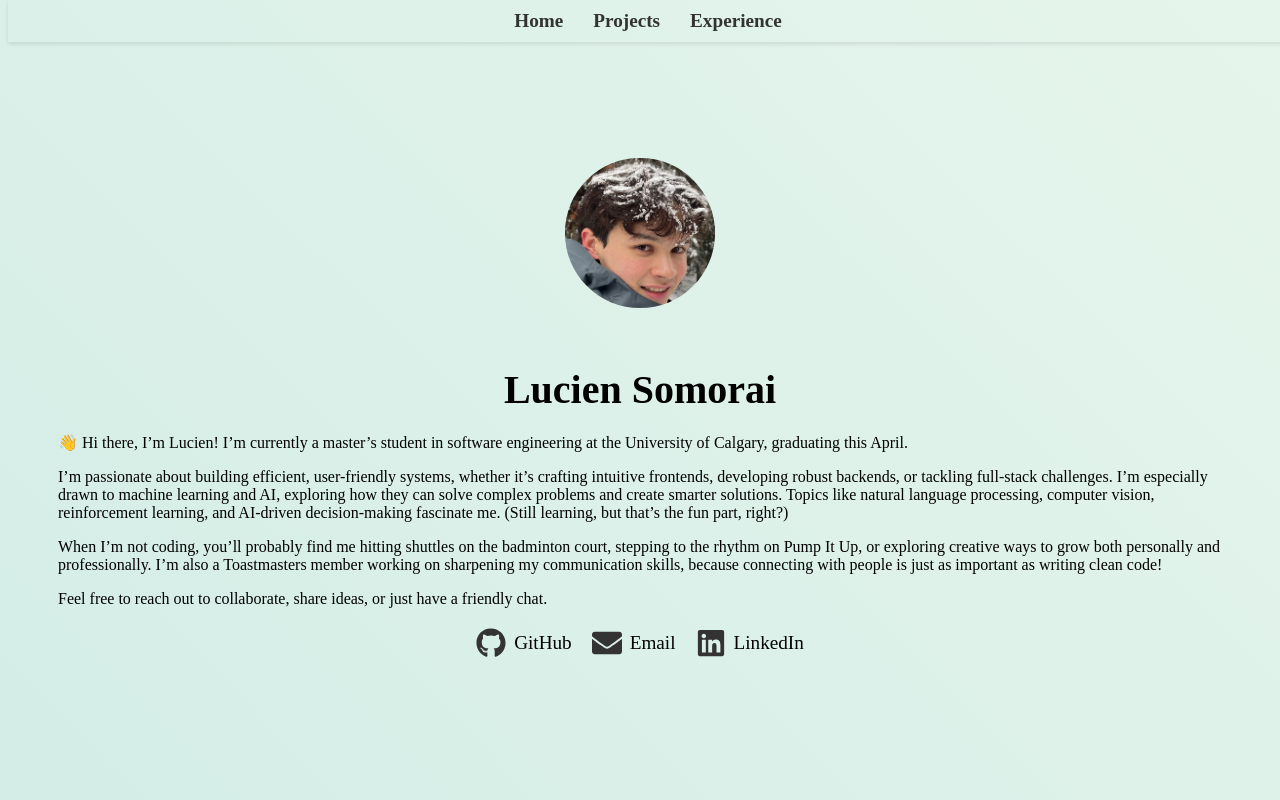
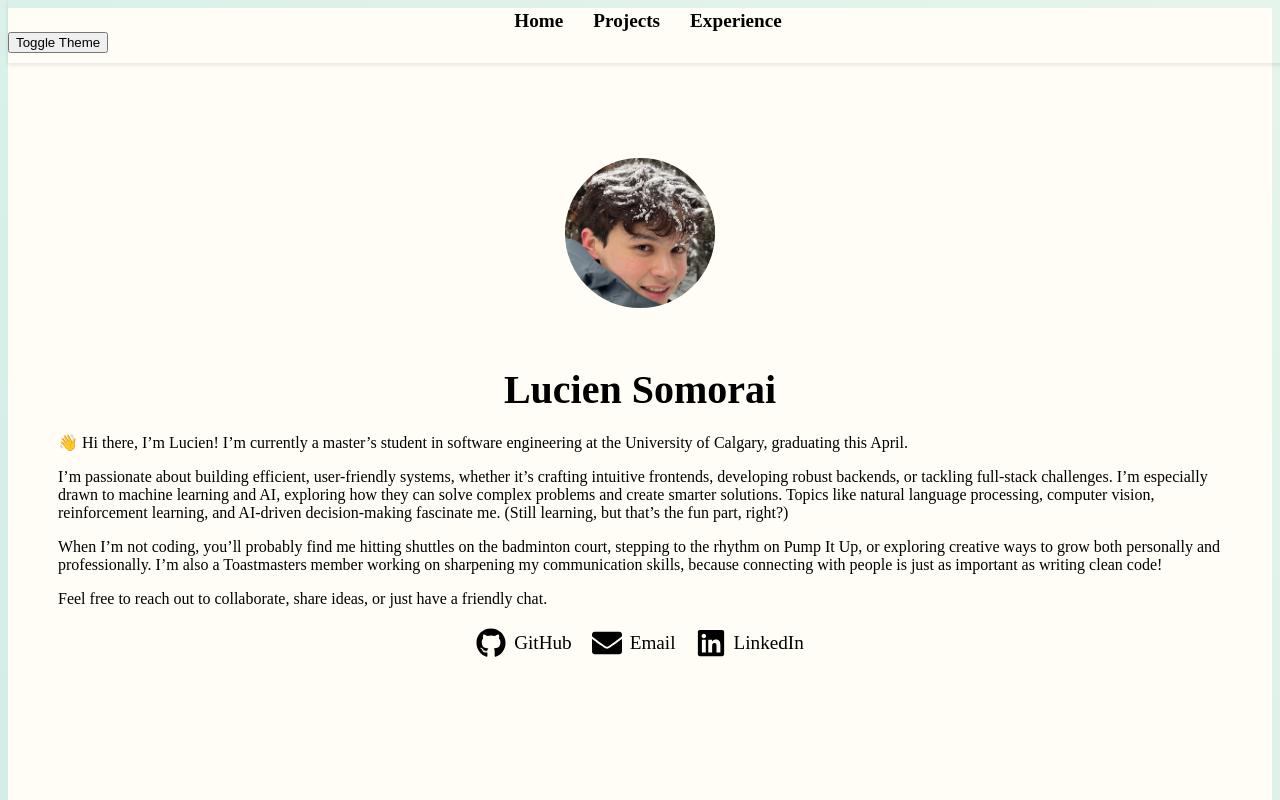
Before and after one commit to lsomorai/personal_portfolio, a React (Create React App) app: page / in a window 1280 px wide. Shown: the top 800 px of the page. Built offline with nearby package versions, Linux system fonts and the light colour scheme.

Commit message:
added light/dark toggle mode

```diff
--- a/src/App.css
+++ b/src/App.css
@@ -25,3 +25,17 @@ section {
   align-items: center;
   flex-direction: column;
 }
+
+:root {
+  --bg-color: #fffdf5;
+  --text-color: #000;
+}
+.app.dark {
+  --bg-color: #121212;
+  --text-color: #ffffff;
+}
+
+.app {
+  background-color: var(--bg-color);
+  color: var(--text-color);
+}
--- a/src/App.js
+++ b/src/App.js
@@ -1,4 +1,4 @@
-import React from 'react';
+import React, { useState }  from 'react';
 import Header from './components/Header';
 import Home from './pages/Home';
 import Projects from './pages/Projects';
@@ -7,9 +7,11 @@ import Footer from './components/Footer';
 import './App.css';
 
 const App = () => {
+  const [darkMode, setDarkMode] = useState(false);
+  const toggleTheme = () => setDarkMode(!darkMode);
   return (
-    <div className="app">
-      <Header />
+    <div className={`app ${darkMode ? 'dark' : 'light'}`}>
+      <Header onToggleTheme={toggleTheme} />
       <Home />
       <Projects />
       <Experience />
@@ -17,5 +19,4 @@ const App = () => {
     </div>
   );
 };
-
 export default App;
--- a/src/components/Header.js
+++ b/src/components/Header.js
@@ -1,8 +1,7 @@
 import React from 'react';
 import '../styles/Header.css';
 
-const Header = () => {
-  return (
+const Header = ({ onToggleTheme }) => (
   <header className="header">
     <nav>
       <ul>
@@ -10,9 +9,11 @@ const Header = () => {
         <li><a href="#projects">Projects</a></li>
         <li><a href="#experience">Experience</a></li>
       </ul>
+      <button onClick={onToggleTheme} className="theme-toggle">
+        Toggle Theme
+      </button>
     </nav>
   </header>
 );
-};
 
 export default Header;
--- a/src/styles/ExperienceModal.css
+++ b/src/styles/ExperienceModal.css
@@ -29,7 +29,7 @@
     background: none;
     border: none;
     cursor: pointer;
-    color: #333;
+    color: var(--text-color);
   }
 
   .close-button:hover {
--- a/src/styles/Footer.css
+++ b/src/styles/Footer.css
@@ -1,6 +1,6 @@
 .footer {
   text-align: center;
   padding: 10px;
-  color: #3e497a;
+  color: var(--text-color);
   font-size: 14px;
 }
--- a/src/styles/Header.css
+++ b/src/styles/Header.css
@@ -3,7 +3,7 @@
   top: 0;
   width: 100%;
   background: transparent;
-  color: #333;
+  color: var(--text-color);
   padding: 10px 0;
   z-index: 10;
   box-shadow: 0px 2px 4px rgba(0, 0, 0, 0.1);
@@ -22,7 +22,7 @@
 }
 
 .header nav ul li a {
-  color: #333;
+  color: var(--text-color);
   text-decoration: none;
   font-size: 1.2em;
   font-weight: bold;
@@ -30,6 +30,6 @@
 }
 
 .header nav ul li a:hover {
-  color: #555;
+  color: var(--text-color);
   text-decoration: underline;
 }
--- a/src/styles/Home.css
+++ b/src/styles/Home.css
@@ -5,7 +5,7 @@
   align-items: center;
   justify-content: center;
   text-align: center;
-  color: black;
+  color: var(--text-color);
 }
 
 h1 {
@@ -15,7 +15,7 @@ h1 {
 
 .paragraph-text {
   text-align: left;
-  color: black;
+  color: var(--text-color);
 }
 
 .paragraph-text p {
@@ -43,7 +43,7 @@ h1 {
 .social-links a {
   display: flex;
   align-items: center;
-  color: black;
+  color: var(--text-color);
   text-decoration: none;
   font-size: 1.2em;
   transition: transform 0.3s ease, color 0.3s ease;
--- a/src/styles/ProjectModal.css
+++ b/src/styles/ProjectModal.css
@@ -29,7 +29,7 @@
     background: none;
     border: none;
     cursor: pointer;
-    color: #333;
+    color: var(--text-color);
   }
 
   .close-button:hover {
@@ -51,7 +51,7 @@
 
   .icon {
     font-size: 30px;
-    color: #333;
+    color: var(--text-color);
   }
 
   .icon:hover {
--- a/src/styles/Projects.css
+++ b/src/styles/Projects.css
@@ -18,7 +18,7 @@
   display: flex;
   align-items: flex-end;
   justify-content: center;
-  color: white;
+  color: var(--text-color);
   text-shadow: 0px 2px 4px rgba(0, 0, 0, 0.8);
   cursor: pointer;
   transition: transform 0.3s ease, box-shadow 0.3s ease;
```
Lines whose indentation alone changed are shown as unchanged.
